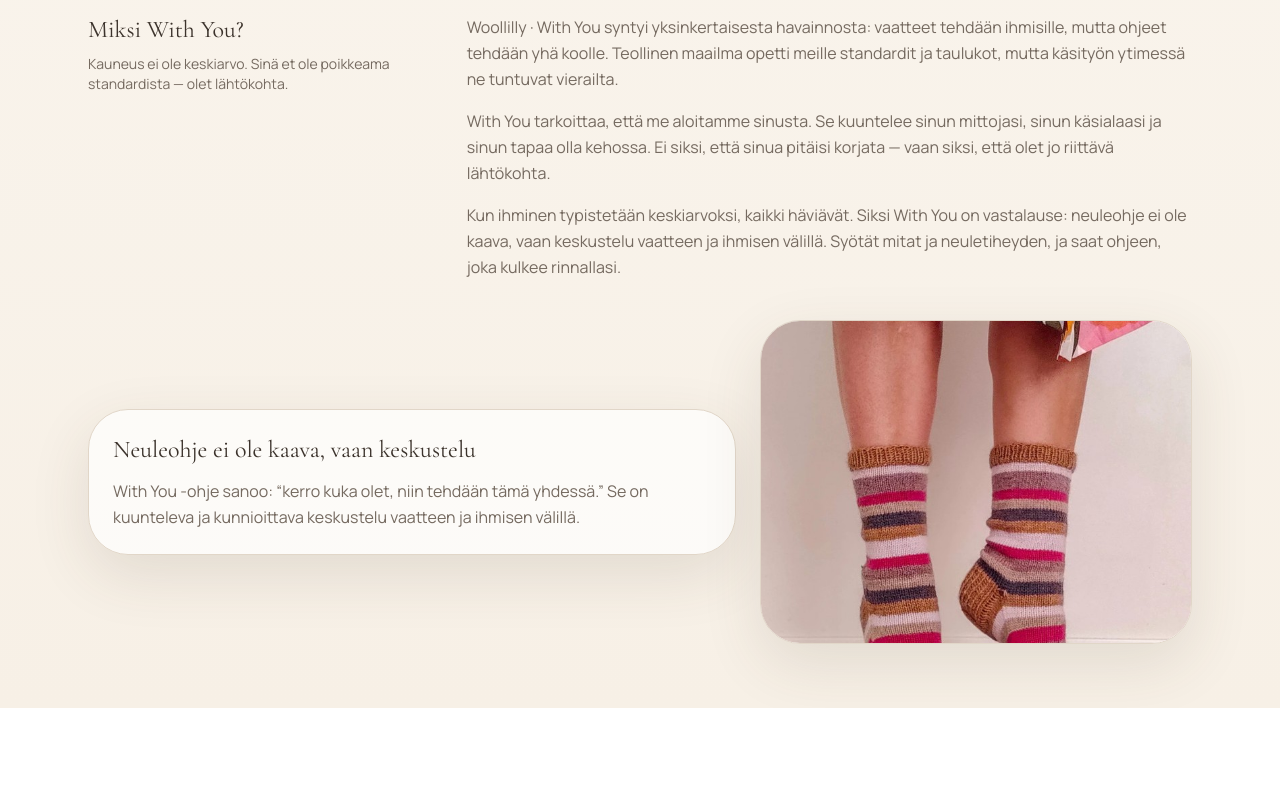
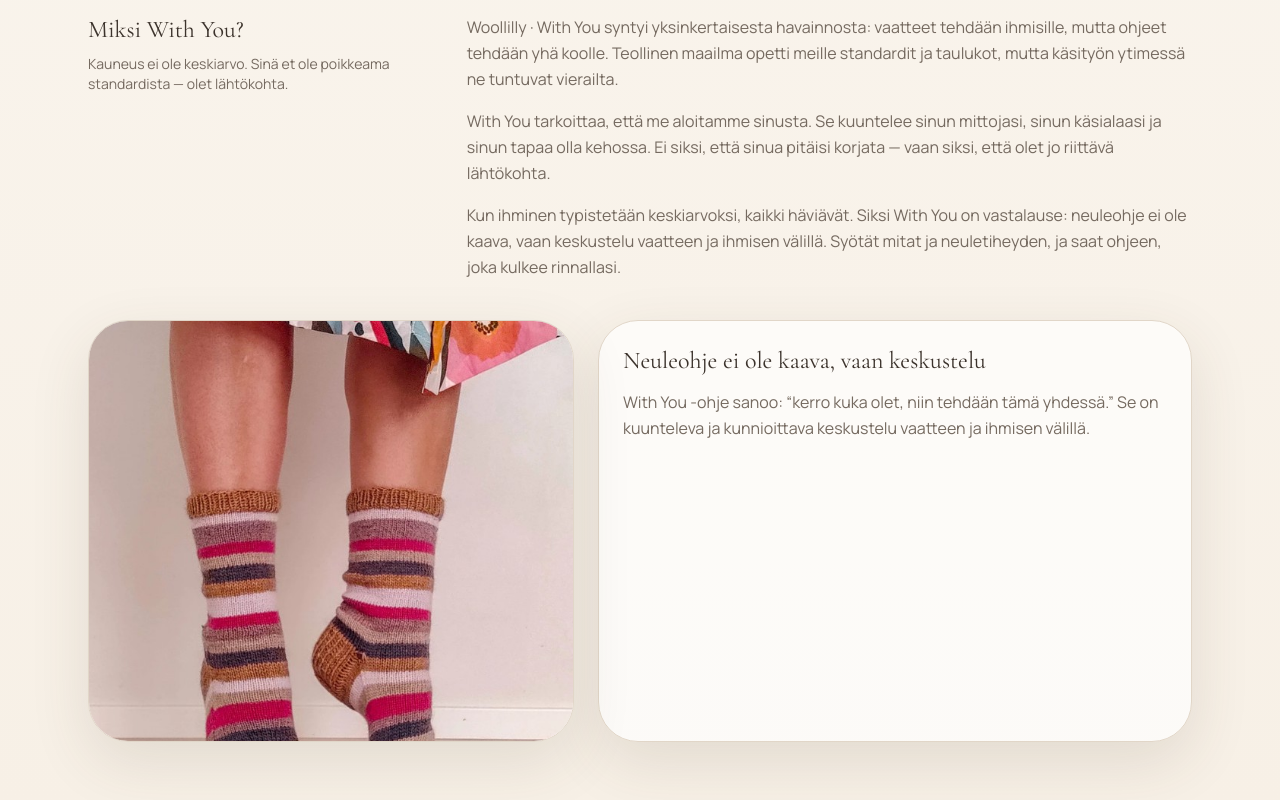
Before and after one commit to heikkikukkonen/withyou, a Next.js app: page / in a window 1280 px wide. Shown: the part 930-1730 px from the top of the page. Before the commit the page ends 1638 px from the top, so only its background shows below. Built offline with nearby package versions, Linux system fonts and the light colour scheme.

Commit message:
Place story image on left

```diff
--- a/src/app/page.tsx
+++ b/src/app/page.tsx
@@ -114,7 +114,18 @@
           </div>
         </div>
 
-        <div className="mt-10 grid gap-6 lg:grid-cols-[1.2fr_0.8fr] lg:items-center">
+        <div className="mt-10 grid gap-6 lg:grid-cols-[0.9fr_1.1fr] lg:items-stretch">
+          <div className="relative overflow-hidden rounded-[2.5rem] border border-[var(--line)] bg-white/70 shadow-[var(--shadow)]">
+            <div className="relative h-full min-h-[340px] lg:min-h-[420px]">
+              <Image
+                src="/hero-2.jpg"
+                alt="Woollilly story imagery"
+                fill
+                className="object-cover"
+              />
+            </div>
+          </div>
+
           <div className="rounded-[2.5rem] border border-[var(--line)] bg-white/70 p-6 shadow-[var(--shadow)]">
             <h3 className="font-display text-2xl text-[var(--ink)]">
               Neuleohje ei ole kaava, vaan keskustelu
@@ -124,17 +135,6 @@
               Se on kuunteleva ja kunnioittava keskustelu vaatteen ja ihmisen välillä.
             </p>
           </div>
-
-          <div className="relative overflow-hidden rounded-[2.5rem] border border-[var(--line)] bg-white/70 shadow-[var(--shadow)]">
-            <div className="relative aspect-[4/3]">
-              <Image
-                src="/hero-2.jpg"
-                alt="Woollilly story imagery"
-                fill
-                className="object-cover"
-              />
-            </div>
-          </div>
         </div>
       </section>
     </main>
```
